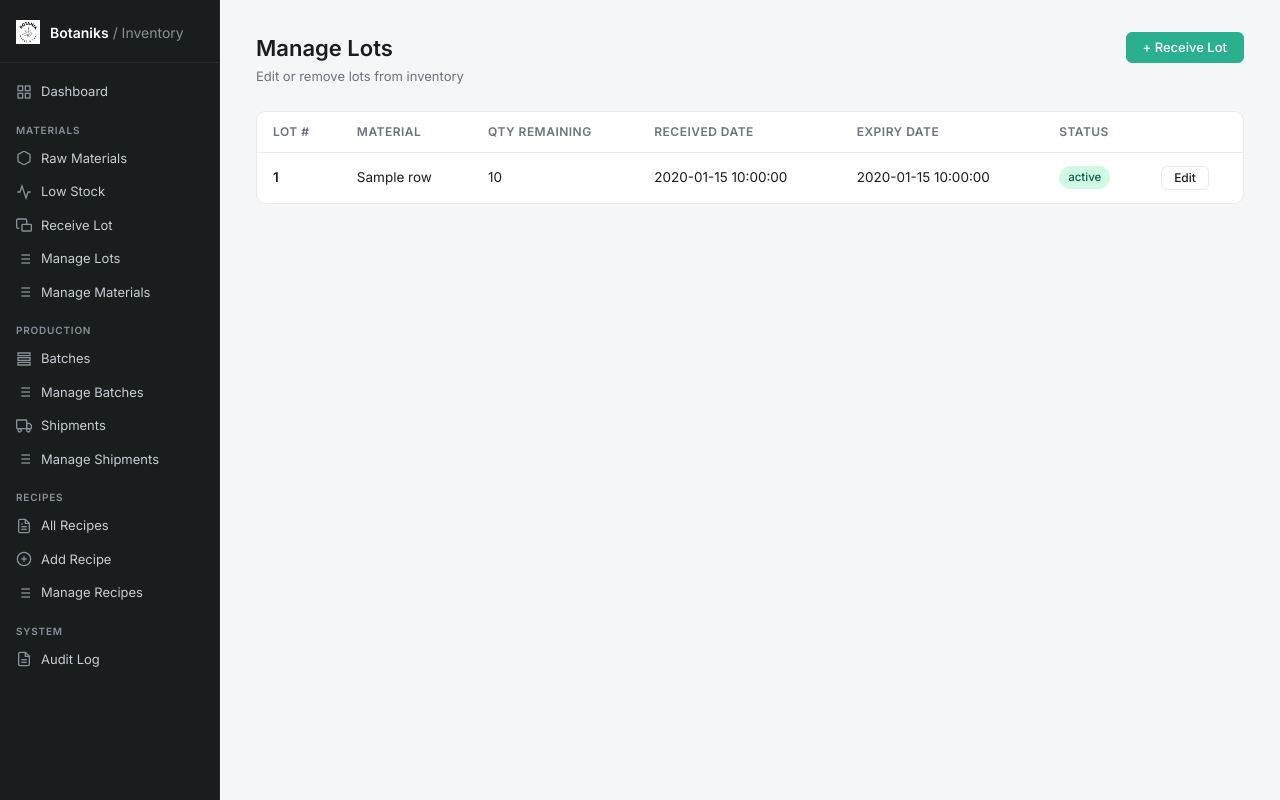
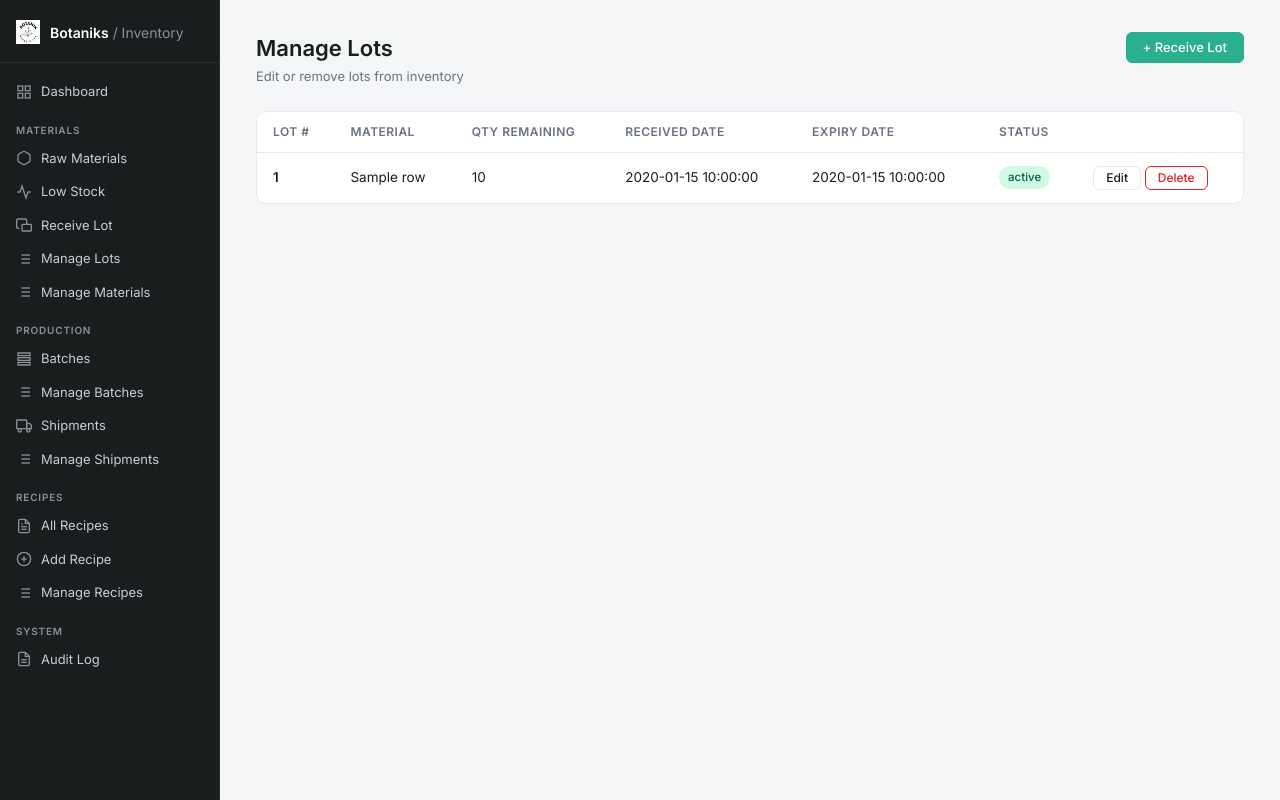
Before and after one commit to aero-greenfield/matcha-inventory-system, a Flask app: template templates/manage_lots.html in a window 1280 px wide. Run offline with Flask 3, Linux system fonts and the light colour scheme; the template is opened without the code that fills it: most values are stand-ins (such as "Sample title", 1, 10 or a date in 2020); parts of the project's set-up code (start-up, migrations or seed data) failed here and were passed over; some libraries are stand-ins or nearby versions.

Commit message:
added delete button for each row of manage pages.

```diff
--- a/templates/manage_lots.html
+++ b/templates/manage_lots.html
@@ -41,7 +41,15 @@
                         {{ row.status }}
                     </span>
                 </td>
-                <td><a href="/edit-lot/{{ row.lot_id | int }}" class="btn btn-secondary" style="padding:5px 12px;font-size:12px;">Edit</a></td>
+                <td style="white-space:nowrap;">
+                    <a href="/edit-lot/{{ row.lot_id | int }}" class="btn btn-secondary" style="padding:5px 12px;font-size:12px;">Edit</a>
+                    <form method="POST" action="/edit-lot/{{ row.lot_id | int }}/delete"
+                          onsubmit="return confirm('Delete lot {{ row.lot_number }}?')"
+                          style="display:inline;" autocomplete="off">
+                        <input type="hidden" name="csrf_token" value="{{ csrf_token() }}">
+                        <button type="submit" class="btn btn-secondary" style="padding:5px 12px;font-size:12px;color:#dc2626;border-color:#dc2626;">Delete</button>
+                    </form>
+                </td>
             </tr>
             {% endfor %}
         </tbody>
```
Also changed, not shown: templates/manage_batches.html (+9 -1 lines), templates/manage_materials.html (+9 -1 lines), templates/manage_recipes.html (+9 -1 lines).
